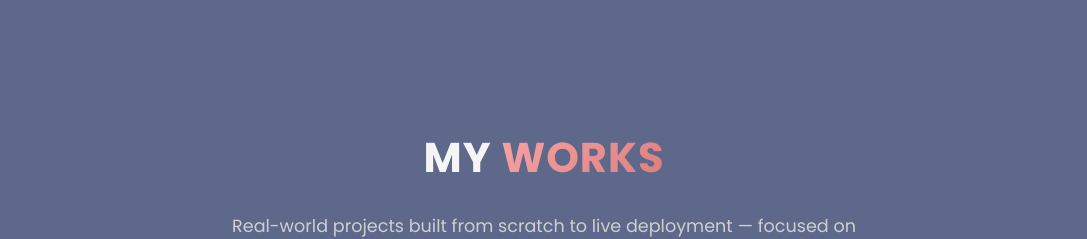
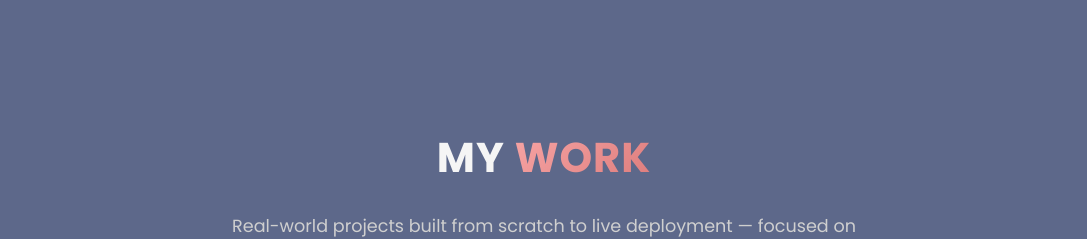
Before and after one commit to deepikayadav610/vindhyavasiniweb, a React (Vite) app: page / in a window 1280 px wide. Shown: the part 2960-3199 px from the top of the page, without its empty margins (96-1183 px from the left). Built offline with nearby package versions, Linux system fonts and the light colour scheme.

Commit message:
Update portfolio section

```diff
--- a/src/components/Portfolio/Portfolio.jsx
+++ b/src/components/Portfolio/Portfolio.jsx
@@ -50,8 +50,7 @@ const Portfolio = () => {
       ],
       description:
         "A professional B2B corporate website developed using the MERN stack. The project explores multiple design approaches with different color themes, layouts, and UI styles—focused on product presentation, lead enquiries, performance, and SEO optimization.",
-      image:
-        "/img/ventura2.png",
+      image: "/img/ventura2.png",
       link: "https://venturasteels.com/",
       altVersion: "https://ventura-alloy-steels-snzc.onrender.com/",
     },
@@ -68,7 +67,7 @@ const Portfolio = () => {
   return (
     <section className="portfolio" id="portfolio">
       <h2 className="section-title" data-aos="fade-up">
-        My <span className="gold">Works</span>
+        My <span className="gold">Work</span>
       </h2>
 
       <p className="portfolio-intro" data-aos="fade-up" data-aos-delay="150">
```
